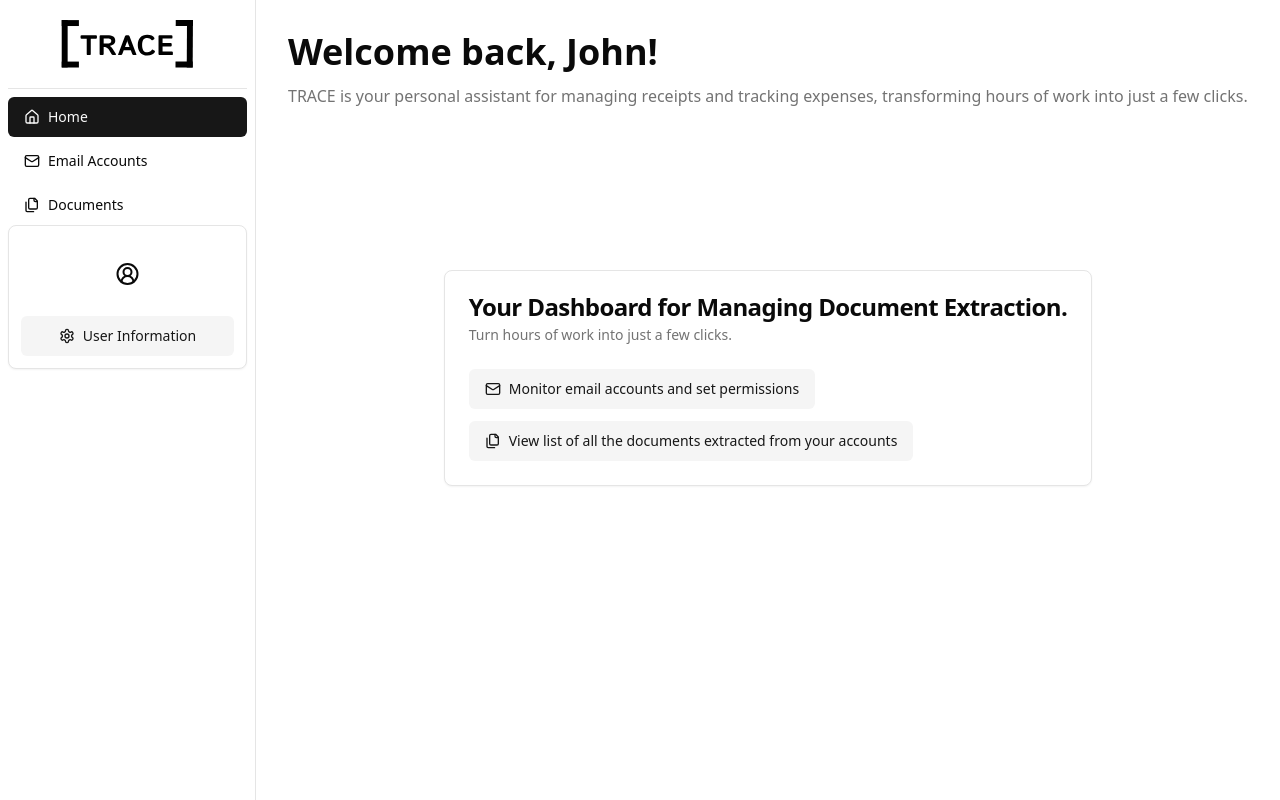
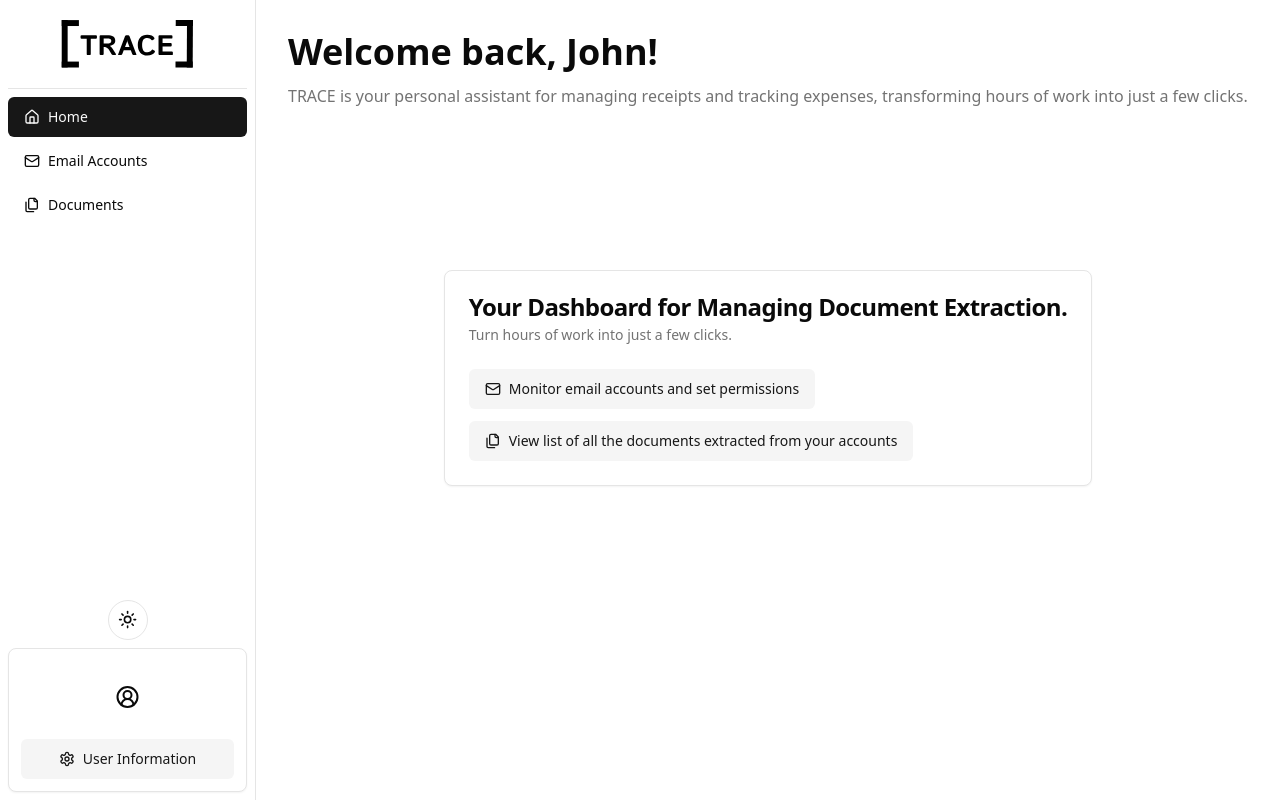
Before and after one commit to danmxli/hawkhacks-24, a Next.js app in the folder FE/main-app/: page /dashboard in a window 1280 px wide. Built offline with nearby package versions, Linux system fonts and the light colour scheme; no server answers.

Commit message:
add theme swtich

```diff
--- a/FE/main-app/components/sidebar.tsx
+++ b/FE/main-app/components/sidebar.tsx
@@ -14,6 +14,7 @@
     PopoverTrigger,
 } from "@/components/ui/popover"
 import { Home, Mail, Files, CircleUserRoundIcon, Settings, Router } from "lucide-react";
+import ToggleThemeButton from "./ui/themeToggleBtn";
 
 const toggleOptions = [
     { icon: Home, label: "Home", phase: "home" },
@@ -40,7 +41,7 @@
     return (
         <main className="flex flex-col h-screen w-64 p-2 border-r">
             <div className="flex flex-col items-center gap-1 p-3 pb-5 border-b">
-            <img src="/logo.svg" alt="Logo" className="w-full h-12" />
+                <img src="/logo.svg" alt="Logo" className="w-full h-12" />
             </div>
             <div className="pt-2 flex flex-col gap-1">
                 {toggleOptions.map((button, index) => {
@@ -58,9 +59,11 @@
                     );
                 })}
             </div>
-            <div className="flex-grow max-h-fit"></div>
+            <div className="flex-grow flex items-end justify-center m-2">
+                <ToggleThemeButton />
+            </div>
             <Card className="flex-none w-full p-3">
-                <CardHeader>
+                <CardHeader className="flex flex-col justify-center">
                     <CircleUserRoundIcon className="w-full" />
                     <h1 className="truncate ... font-medium">{email}</h1>
                 </CardHeader>
--- /dev/null
+++ b/FE/main-app/components/ui/ThemeProvider.tsx
@@ -0,0 +1,6 @@
+import * as React from "react"
+import {ThemeProvider as NextThemesProvider} from "next-themes"
+import { type ThemeProviderProps } from "next-themes/dist/types"
+export function ThemeProvider({ children, ...props }: ThemeProviderProps) {
+    return <NextThemesProvider {...props}>{children}</NextThemesProvider>
+  }
--- /dev/null
+++ b/FE/main-app/components/ui/themeToggleBtn.tsx
@@ -0,0 +1,22 @@
+import { useTheme } from "next-themes";
+import { Button } from "../ui/button"
+import { MoonIcon, SunIcon } from "lucide-react";
+
+export default function ToggleThemeButton() {
+  const { theme, setTheme } = useTheme();
+
+  return (
+    <Button
+      variant="outline"
+      size="icon"
+      className="rounded-full"
+      onClick={() => {
+        theme === "light" ? setTheme("dark") : setTheme("light");
+      }}
+    >
+      <SunIcon className="h-[1.2rem] w-[1.2rem] rotate-0 scale-100 transition-all dark:-rotate-90 dark:scale-0" />
+      <MoonIcon className="absolute h-[1.2rem] w-[1.2rem] rotate-90 scale-0 transition-all dark:rotate-0 dark:scale-100" />
+      <span className="sr-only">Toggle theme</span>
+    </Button>
+  );
+}
--- a/FE/main-app/package.json
+++ b/FE/main-app/package.json
@@ -17,6 +17,7 @@
     "clsx": "^2.1.1",
     "lucide-react": "^0.378.0",
     "next": "14.2.3",
+    "next-themes": "^0.3.0",
     "react": "^18",
     "react-dom": "^18",
     "react-icons": "^5.2.1",
--- a/FE/main-app/pages/dashboard/index.tsx
+++ b/FE/main-app/pages/dashboard/index.tsx
@@ -8,6 +8,7 @@
 import Homepage from "@/components/dashboard/homepage";
 import ExtractedDocuments from "@/components/dashboard/extracted-documents";
 import EmailAccounts from "@/components/dashboard/email-accounts";
+import { ThemeProvider } from "@/components/ui/ThemeProvider";
 
 export default function Dashboard() {
     const router = useRouter();
@@ -49,10 +50,12 @@
 
     return (
         <main className="flex">
+                <ThemeProvider attribute="class" defaultTheme="light" enableSystem disableTransitionOnChange>
             <Sidebar />
             <div className="flex-1">
                 {currPhase[dashboardPhase]}
             </div>
+            </ThemeProvider>
         </main>
     )
 }
```
Also changed, not shown: 1 other file (tests, documents, lock files or other folders).
